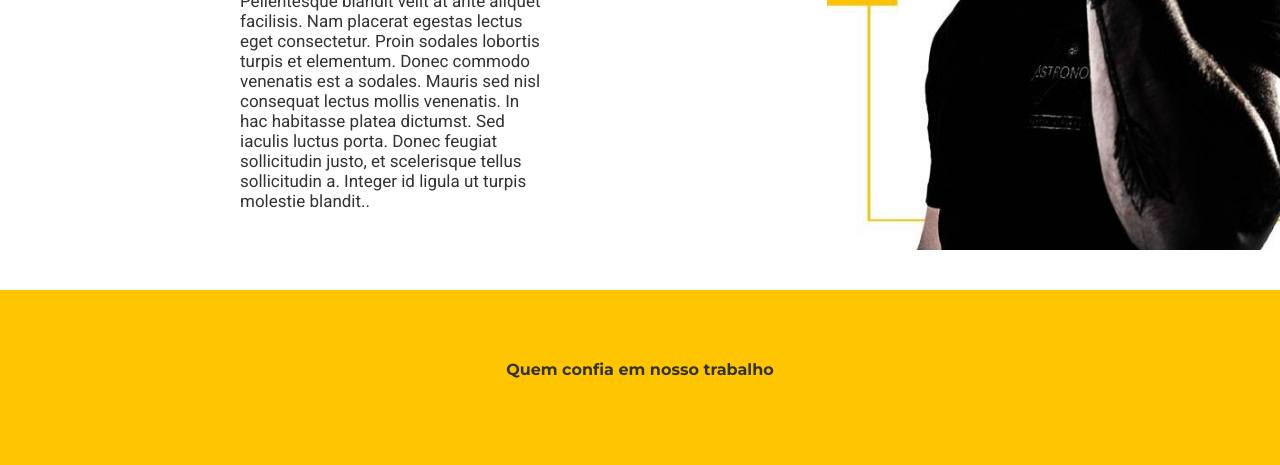
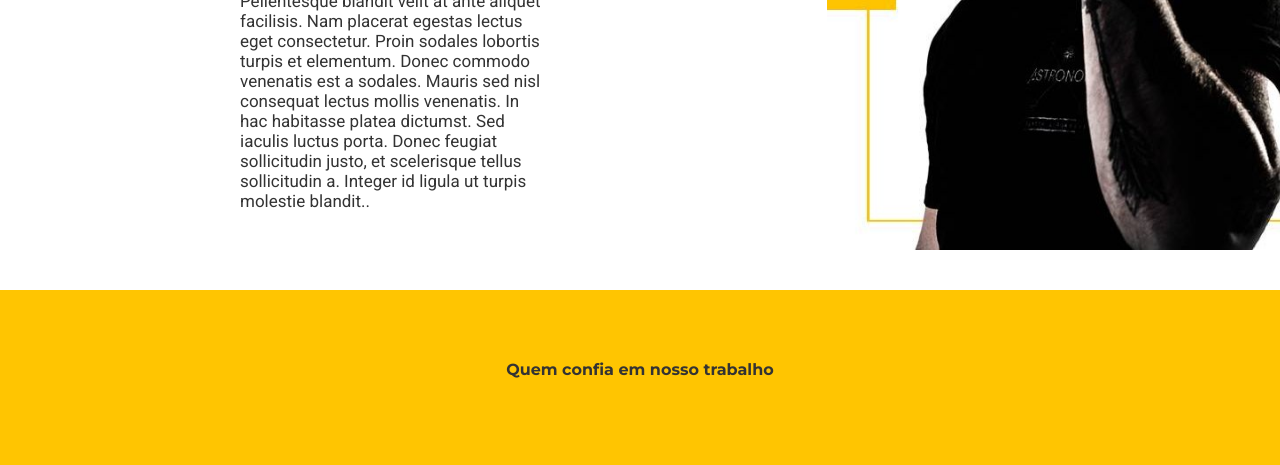
Before and after one commit to AndreRolimDias/studion, a website: page src/enterprise.html in a window 1280 px wide. Shown: the part 1064-1529 px from the top of the page. Drawn offline with Linux system fonts and the light colour scheme; files whose address does not match are found by name.

Commit message:
enterprise updates

```diff
--- a/src/css/_enterprise.css
+++ b/src/css/_enterprise.css
@@ -34,15 +34,16 @@
 .image__enterprise__man {
   position: absolute;
   height: auto;
-  width: 30.125rem;
+  width: 29.56rem;
   left: 51.7rem;
-  top: 39.6rem;
+  top: 40.4rem;
 }
+
 /*posição e estilo logo das marcas */
 .icons__brands {
   background-color: #ffc501;
   width: 100%;
-  margin: auto;
+  padding: 0 0.75rem 0 0.75rem;
 }
 
 /*estilo do logo das marcas texto h4*/
```
